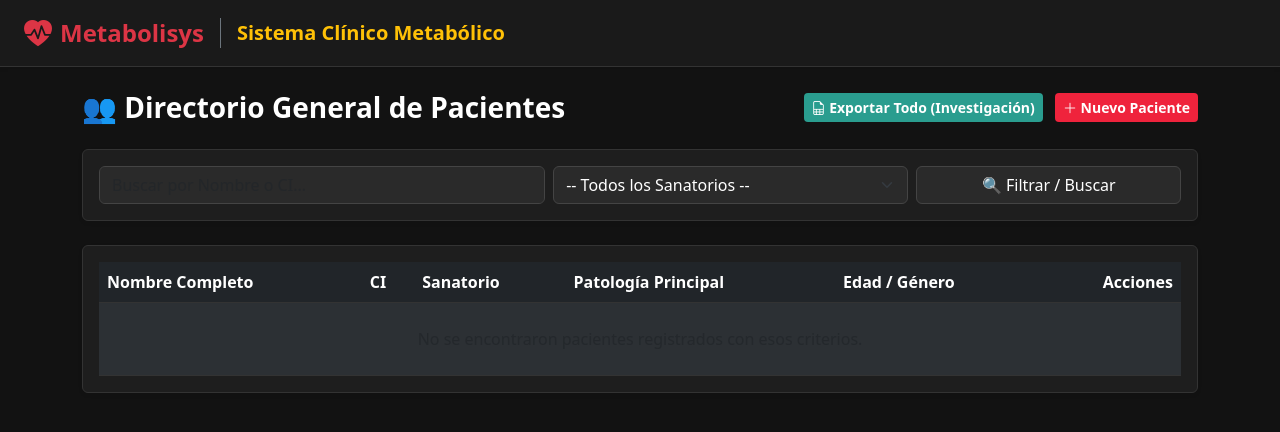
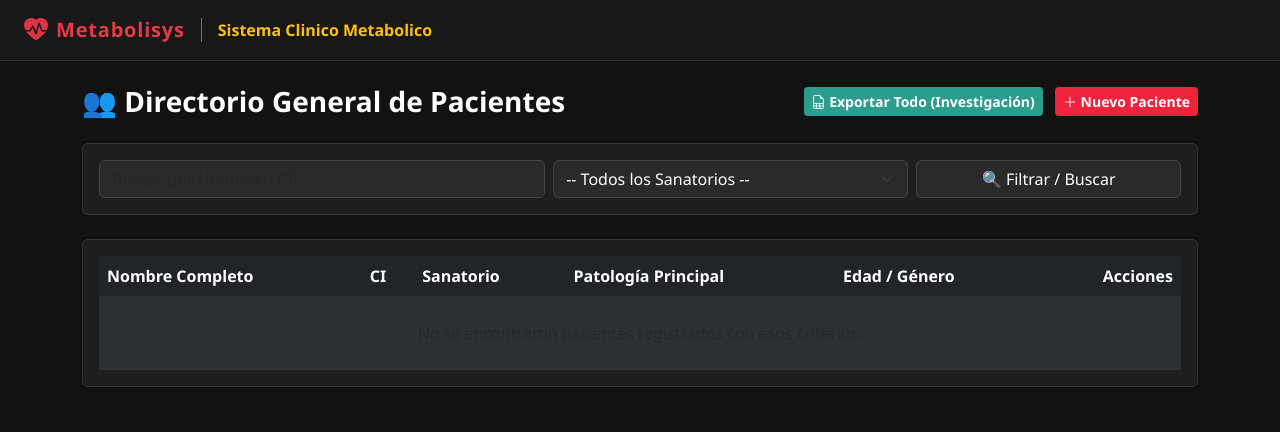
Before and after one commit to patriciafranco-web/metabolysisdem, a Flask app: template templates/index.html in a window 1280 px wide. Shown: the top 432 px of the page. Run offline with Flask 3, Linux system fonts and the light colour scheme; the template is opened without the code that fills it, so the values that code supplies are empty.

Commit message:
Update base.html

```diff
--- a/templates/base.html
+++ b/templates/base.html
@@ -3,32 +3,52 @@
 <head>
     <meta charset="UTF-8">
     <meta name="viewport" content="width=device-width, initial-scale=1.0">
-    <title>Metabolisys - Sistema Clínico</title>
+    <title>Metabolisys - Sistema Clinico</title>
     <link href="https://cdn.jsdelivr.net/npm/bootstrap@5.3.2/dist/css/bootstrap.min.css" rel="stylesheet">
     <link rel="stylesheet" href="https://cdn.jsdelivr.net/npm/bootstrap-icons@1.11.1/font/bootstrap-icons.css">
+    <style>
+        body {
+            background-color: #121212 !important;
+            color: #e9ecef;
+            font-family: 'Segoe UI', Tahoma, Geneva, Verdana, sans-serif;
+        }
+        .brand-mark {
+            color: #e63946;
+            letter-spacing: 0.04em;
+        }
+        .top-bar {
+            background-color: #181818 !important;
+            border-bottom: 1px solid #2f2f2f;
+        }
+    </style>
 </head>
-<body class="bg-light" style="background-color: #121212 !important;">
-    <nav class="navbar navbar-dark shadow-sm" style="background-color: #1a1a1a !important; border-bottom: 1px solid #333;">
-        <div class="container-fluid px-4 d-flex justify-content-between align-items-center flex-wrap">
+<body>
+    <nav class="navbar navbar-dark top-bar shadow-sm py-2">
+        <div class="container-fluid px-4 d-flex justify-content-between align-items-center flex-wrap gap-2">
 
             <div class="d-flex align-items-center my-1">
-                <a href="/" class="text-decoration-none d-flex align-items-center me-3">
-                    <i class="bi bi-heart-pulse-fill text-danger fs-3 me-2"></i>
-                    <span class="text-danger fw-bold fs-4">Metabolisys</span>
+                <a href="{{ url_for('index') }}" class="text-decoration-none d-flex align-items-center me-3">
+                    <i class="bi bi-heart-pulse-fill text-danger fs-4 me-2"></i>
+                    <span class="brand-mark fw-bold fs-5">Metabolisys</span>
                 </a>
-                <div class="border-start border-secondary ps-3 text-warning fw-bold fs-5">
+                <div class="border-start border-secondary ps-3 text-warning fw-semibold fs-6">
                     {% if session.get('user_name') %}
-                         {{ session.get('user_name') }}
+                        {{ session.get('user_name') }}
                     {% else %}
-                        Sistema Clínico Metabólico
+                        Sistema Clinico Metabolico
                     {% endif %}
                 </div>
             </div>
 
             {% if session.get('user_id') %}
             <div class="d-flex align-items-center my-1 gap-3">
-                <span class="text-light small"><i class="bi bi-person-circle text-warning"></i> <b>{{ session.get('username') }}</b></span>
-                <a href="/logout" class="btn btn-outline-danger btn-sm fw-bold"><i class="bi bi-box-arrow-right"></i> Salir</a>
+                <span class="text-light small">
+                    <i class="bi bi-person-circle text-warning me-1"></i>
+                    <b>{{ session.get('username') }}</b>
+                </span>
+                <a href="{{ url_for('logout') }}" class="btn btn-outline-danger btn-sm fw-semibold">
+                    <i class="bi bi-box-arrow-right me-1"></i> Salir
+                </a>
             </div>
             {% endif %}
 
```
